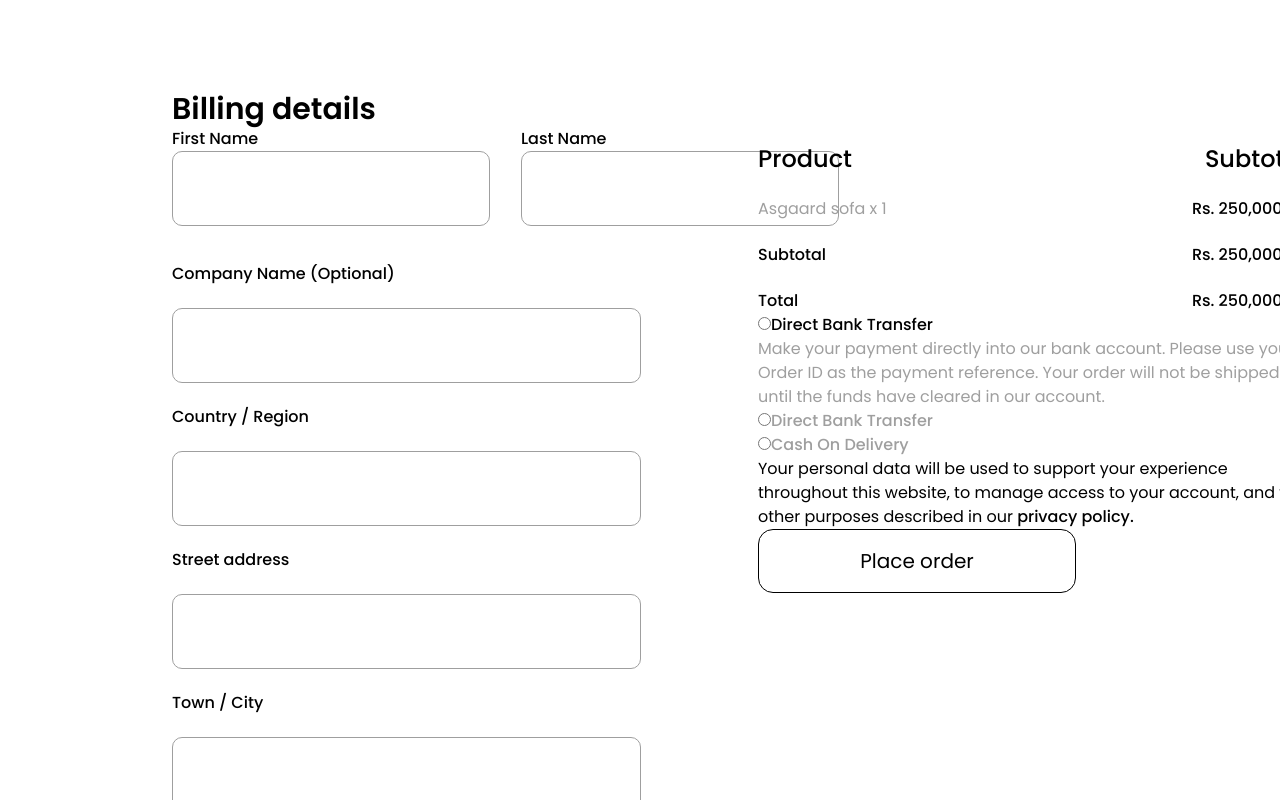
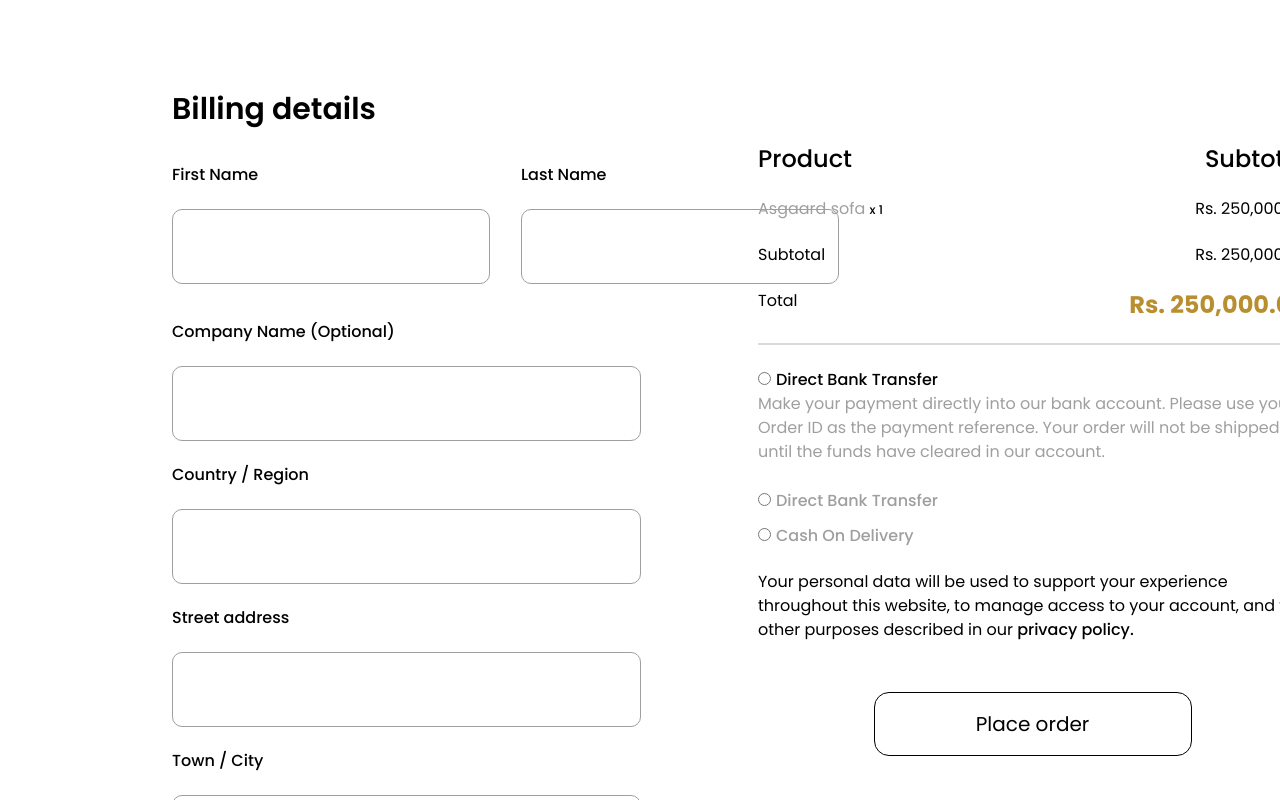
Before and after one commit to LizNgoNgoc/internetShop, a React (Create React App) app: page /checkout in a window 1280 px wide. Shown: the part 420-1220 px from the top of the page. Built offline with nearby package versions, Linux system fonts and the light colour scheme.

Commit message:
add styles for the form

```diff
--- a/src/Pages/CheckoutPage.jsx
+++ b/src/Pages/CheckoutPage.jsx
@@ -14,14 +14,14 @@ export default function Checkout() {
         </div>
          <div className="flex mt-[98px]">
          <div className="flex flex-col pt-[35px] pb-[71px] pl-[76px] pr-[79px] w-3/6">
-            <h3 className="text-3xl font-semibold">Billing details</h3>
+            <h3 className="text-3xl font-semibold mb-[36px]">Billing details</h3>
                     <form action="" className="flex flex-col">
                         <div className="flex gap-[31px] mb-[36px]">
-                            <div className="flex flex-col">
+                            <div className="flex flex-col gap-[22px]">
                                 <label htmlFor="" className="text-base font-medium">First Name</label>
                                 <input type="text" className="border-[1px] border-solid rounded-[10px] border-[#9F9F9F] h-[75px]"/>
                             </div>
-                            <div className="flex flex-col">
+                            <div className="flex flex-col gap-[22px]">
                                 <label htmlFor="" className="text-base font-medium">Last Name</label>
                                 <input type="text" className="border-[1px] border-solid rounded-[10px] border-[#9F9F9F] h-[75px]"/>
                             </div>
@@ -43,7 +43,7 @@ export default function Checkout() {
                             <input type="text" className="border-[1px] border-solid rounded-[10px] border-[#9F9F9F] h-[75px]"/>
                             <label htmlFor="" className="text-base font-medium">Email address</label>
                             <input type="text" className="border-[1px] border-solid rounded-[10px] border-[#9F9F9F] h-[75px]"/>
-                            <input type="text" className="border-[1px] border-solid rounded-[10px] border-[#9F9F9F] h-[75px]"/>
+                            <input type="text" placeholder="Additional information" className="pl-[29px] border-[1px] border-solid rounded-[10px] border-[#9F9F9F] h-[75px]"/>
                         </div>
                     </form>
             </div>
@@ -54,38 +54,39 @@ export default function Checkout() {
                         <p className="font-medium text-2xl">Subtotal</p>
                     </div>
                     <div className="flex justify-between">
-                        <p className="text-base font-normal text-[#9F9F9F]">Asgaard sofa x 1</p>
-                        <p className="text-base font-medium">Rs. 250,000.00</p>
+                        <p className="text-base font-normal text-[#9F9F9F]">Asgaard sofa <span className="text-black text-xs font-medium">x 1</span></p>
+                        <p className="text-base font-light">Rs. 250,000.00</p>
                     </div>
                     <div className="flex justify-between">
-                        <p className="text-base font-medium">Subtotal</p>
-                        <p className="text-base font-medium">Rs. 250,000.00</p>
+                        <p className="text-base font-normal">Subtotal</p>
+                        <p className="text-base font-light">Rs. 250,000.00</p>
                     </div>
                     <div className="flex justify-between">
-                        <p className="text-base font-medium">Total</p>
-                        <p className="text-base font-medium">Rs. 250,000.00</p>
+                        <p className="text-base font-normal">Total</p>
+                        <p className="text-2xl font-bold text-[#B88E2F]">Rs. 250,000.00</p>
                     </div>
+                    <div className="border-[1px] h-[527] border-[#D9D9D9]"></div>
                 </div>
-                <div>
-                    <div className="">
-                        <input type="radio" />
+                <div className="flex flex-col gap-[11px]">
+                    <div className="mb-[14px] mt-[23px]">
+                        <input type="radio" className="mr-[5px]"/>
                         <label htmlFor="" className="text-base font-medium">Direct Bank Transfer</label>
                             <p className="text-base font-light text-[#9F9F9F]">Make your payment directly into our bank account. Please use your Order ID as the payment reference.
                             Your order will not be shipped until the funds have cleared in our account.</p>
                     </div>
                     <div>
-                        <input type="radio" />
+                        <input type="radio" className="mr-[5px]"/>
                         <label htmlFor="" className="text-base font-medium text-[#9F9F9F]">Direct Bank Transfer</label>
                     </div>
                     <div>
-                        <input type="radio" />
+                        <input type="radio" className="mr-[5px]"/>
                         <label htmlFor="" className="text-base font-medium text-[#9F9F9F]">Cash On Delivery</label>
                     </div>
-                    <div>
-                        <p className="text-base font-light">Your personal data will be used to support your experience throughout this website,
+                    <div className="mb-[39px]">
+                        <p className="text-base font-light mt-[11px]">Your personal data will be used to support your experience throughout this website,
                             to manage access to your account, and for other purposes described in our <span className="font-medium">privacy policy.</span></p>
                     </div>
-                    <button className="text-xl font-normal border-[1px] border-black border-solid rounded-[15px] h-[64px] w-[318px]">Place order</button>
+                    <button className="m-auto text-xl font-normal border-[1px] border-black border-solid rounded-[15px] h-[64px] w-[318px]">Place order</button>
                 </div>
             </div>
          </div>
```
